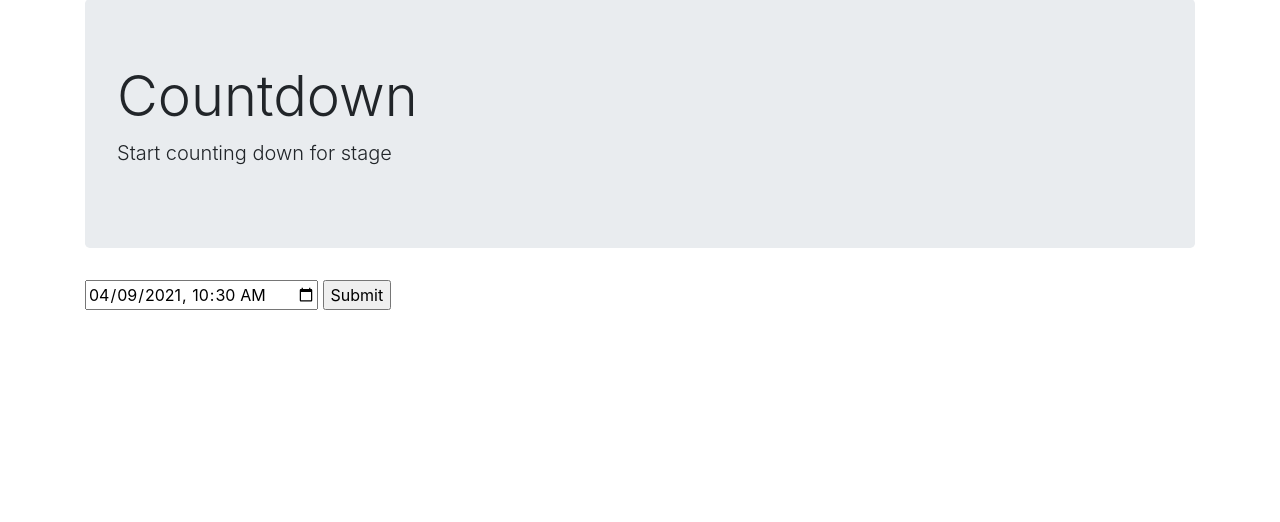
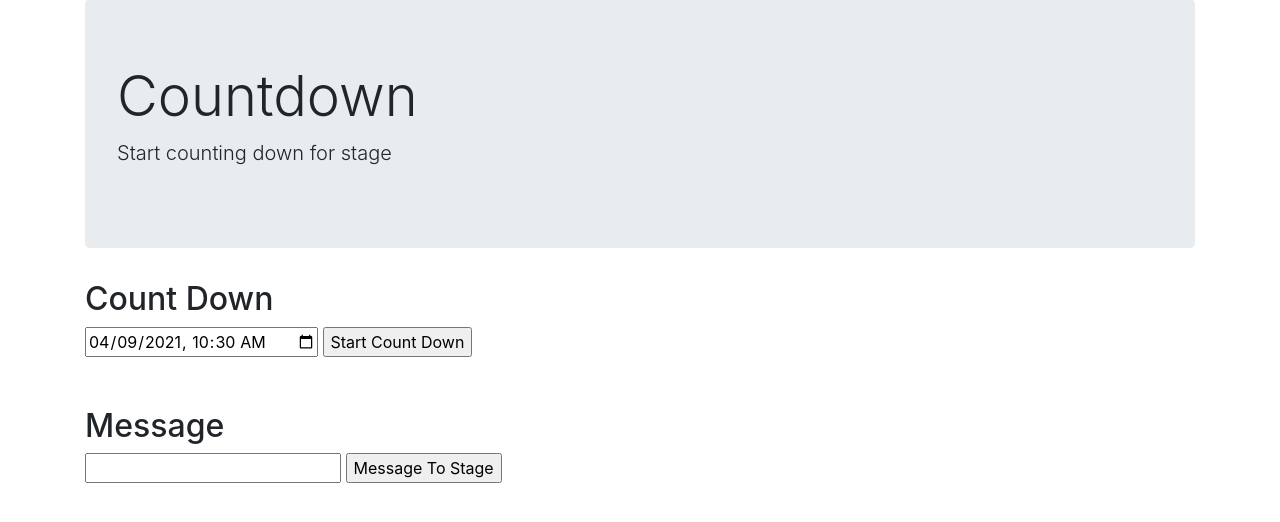
Before and after one commit to jonathancychow/countdown, a Flask app: page / in a window 1280 px wide. Shown: the part 81-603 px from the top of the page. Run offline with Flask 2, Linux system fonts and the light colour scheme; some libraries are stand-ins or nearby versions.

Commit message:
Added new form in html for message

```diff
--- a/countdown/templates/index.html
+++ b/countdown/templates/index.html
@@ -28,28 +28,49 @@
         </ul>
     </div>
 </div> -->
-
+<div class="row">
+  <div class="col-md-12">
+    <h2>Count Down</h2>
     <form action="{{'/start_countdown'}}" method="post">
-    <input type="datetime-local"  id="starttimeid"  name="starttime" value="2017-06-01T08:30" required>
-
-    <input type="submit">
+      <input type="datetime-local" id="starttimeid" name="starttime" value="2017-06-01T08:30" required>
+      <input type="submit" value='Start Count Down'>
       <script>
-      n =  new Date();
+        n = new Date();
         m = n.getMonth() + 1;
         d = n.getDate();
         y = n.getFullYear()
         if (m <= 9)
-        m="0"+String(m)
+          m = "0" + String(m)
         else
-        m=String(m)
+          m = String(m)
         if (d <= 9)
-        d="0"+String(d)
+          d = "0" + String(d)
         else
-        d=String(d)
+          d = String(d)
 
-      timeNow = String(y+ '-'+ m + '-' + d + 'T10:30')
+        timeNow = String(y + '-' + m + '-' + d + 'T10:30')
         document.getElementById("starttimeid").value = timeNow
       </script>
     </form>
+  </div>
+</div>
+
+<div class="row" style="margin-top:50px;">
+  <div class="col-md-12">
+    <h2>Message</h2>
+    <form action="{{'/start_message'}}" method="post">
+      <div class="form-example">
+        <!-- <label for="title">TO DO: </label> -->
+        <input type="title" name="title" id="title" required>
+        <!-- <label for="Done"> Is it done?</label> -->
+        <input type="submit" value="Message To Stage">
+      </div>
+    </form>
+  </div>
+</div>
+
+<!-- <div class="form-example">
+    <input type="submit" value="Message To Stage">
+  </div> -->
 
 {% endblock %}
```
Lines whose indentation alone changed are shown as unchanged.
